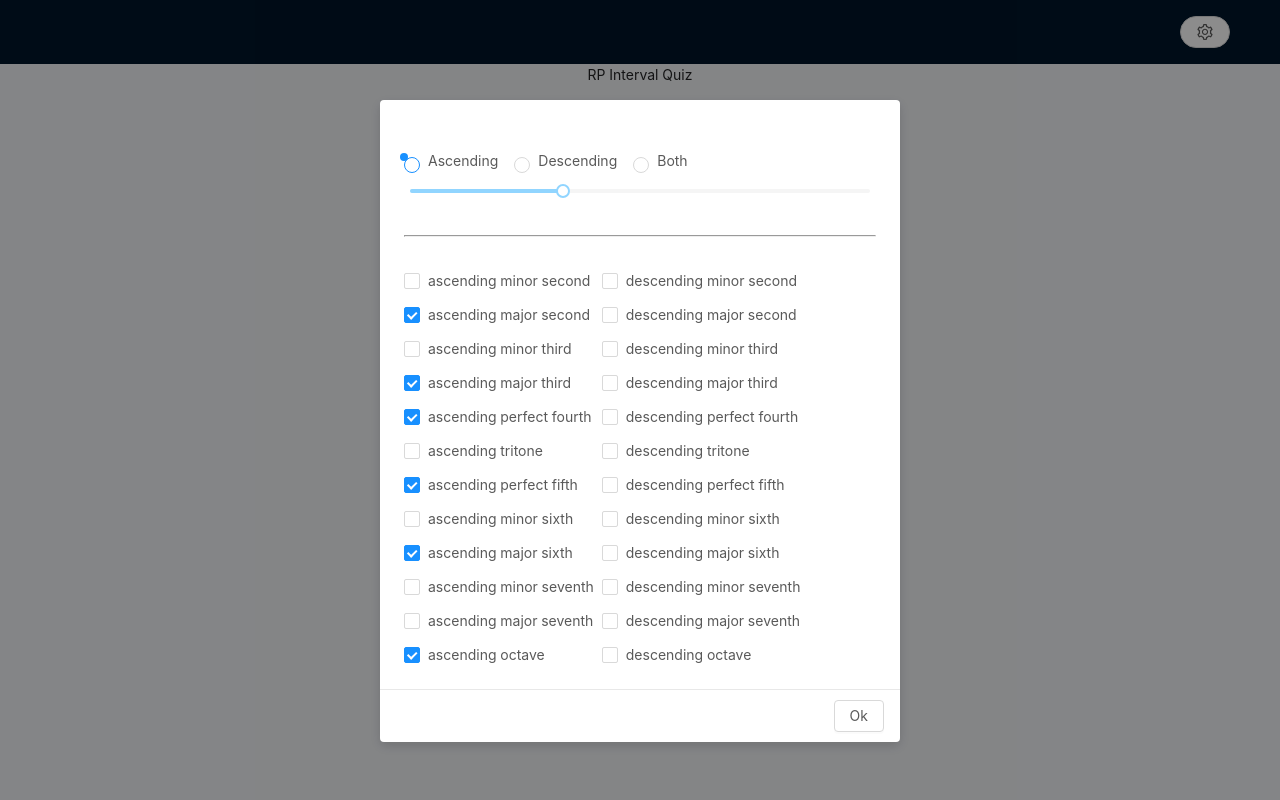
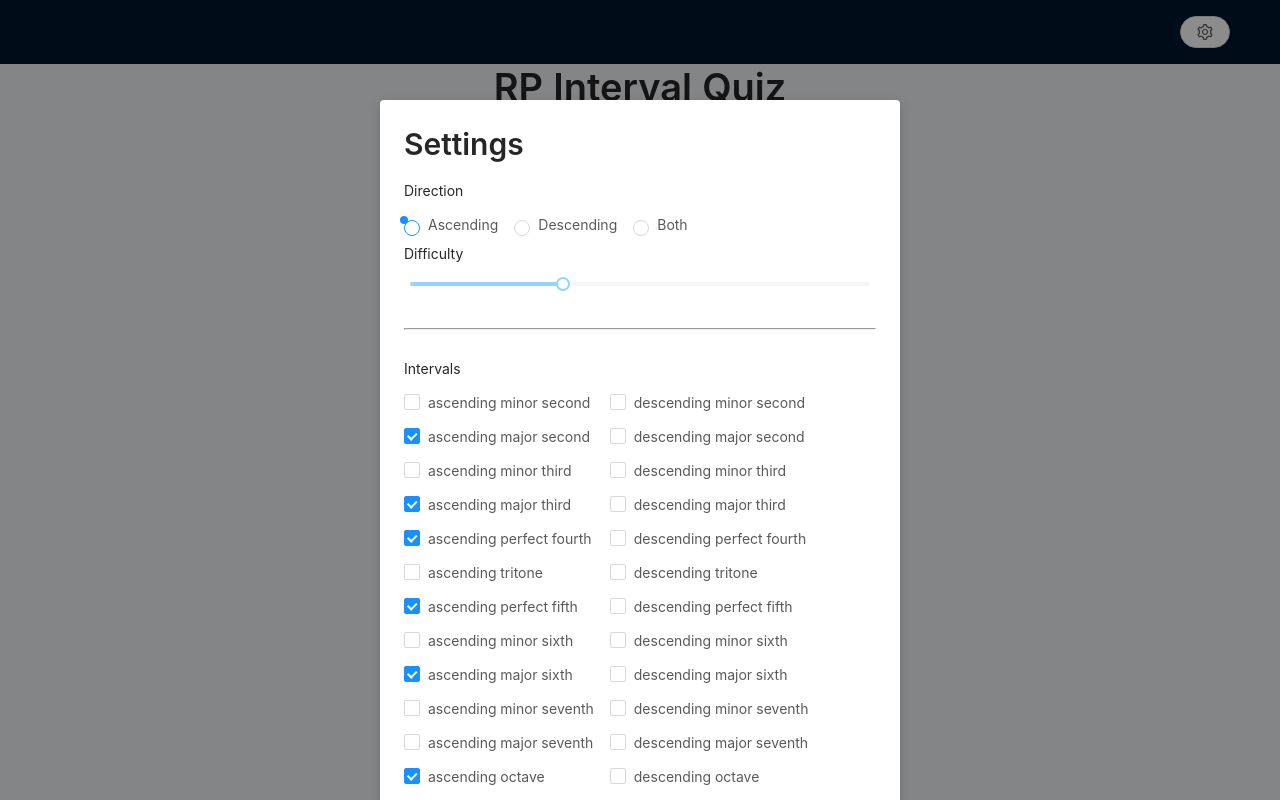
Before and after one commit to jjjpanda/RP-Interval-Quiz, a React app: page / in a window 1280 px wide. Both pictures are taken after a click on the button 1205 px from the left and 32 px from the top of the page. Built offline with nearby package versions, Linux system fonts and the light colour scheme.

Commit message:
fixed direction change bug and spacing issues

```diff
--- a/src/components/Quiz.jsx
+++ b/src/components/Quiz.jsx
@@ -184,18 +184,16 @@ class Quiz extends React.Component{
 
                 <Layout.Content style={{textAlign: 'center'}}>
 
+                    <Space direction={"vertical"}>
+
                         <Space >
                             {this.state.playing ? <SoundOutlined /> : <NotificationOutlined />}
                         </Space>
-
-                    <br />
 
                         <Space direction={'horizontal'}>
                             <Button shape="round" disabled={!this.state.playable} icon={this.state.firstPlay ? <PlayCircleOutlined /> : <RedoOutlined />} onClick={this.playInterval} />
                             <Button shape="round" disabled={!this.state.nextable} icon={<ArrowRightOutlined />} onClick={this.nextInterval} />
                         </Space>
-
-                    <br />
 
                         <Space>
                             <Space direction={"vertical"}>
@@ -205,8 +203,6 @@ class Quiz extends React.Component{
                                 {this.renderDescendingButtons()}
                             </Space>
                         </Space>
-
-                    <br />
 
                         <Progress
                             percent={this.state.numberCorrect/this.state.numberOfQuestions*100}
@@ -218,6 +214,9 @@ class Quiz extends React.Component{
                                 '100%': '#87d068',
                             }}
                         />
+
+                    </Space>
+
                 </Layout.Content>
 
             </Layout>
--- a/src/components/Results.jsx
+++ b/src/components/Results.jsx
@@ -4,14 +4,14 @@ import * as interval from '../lib/interval.js'
 
 import {
     Button,
-    Progress,
+    Typography,
     Table,
     Space,
     Modal
 } from 'antd'
 
 import {
-    PauseCircleOutlined
+    BarChartOutlined
 } from '@ant-design/icons'
 
 class Results extends React.Component{
@@ -66,12 +66,13 @@ class Results extends React.Component{
     render() {
         return (
             <div>
-                <Button shape="round" icon={<PauseCircleOutlined />} onClick={this.openModal} />
+                <Button shape="round" icon={<BarChartOutlined />} onClick={this.openModal} />
                 <Modal
                     closable={false}
                     visible={this.state.visible}
                     footer={<Button onClick={this.closeModal} >Ok</Button>}
                 >
+                    <Typography.Title level={2}>Results</Typography.Title>
                     <Table size={'small'} pagination={false} dataSource={[...this.props.results].reverse().filter(i => i.correct != 0 || i.incorrect != 0)} columns={this.columns} />
                 </Modal>
             </div>
--- a/src/components/Settings.jsx
+++ b/src/components/Settings.jsx
@@ -6,6 +6,7 @@ import {
     Slider,
     Checkbox,
     Switch,
+    Typography,
     Space
 } from 'antd'
 
@@ -29,7 +30,7 @@ class Settings extends React.Component{
         this.state = {
             visible: false,
             direction: Cookies.get('direction') || 'up',
-            difficulty: Cookies.get('difficulty') || 6,
+            difficulty: parseInt(Cookies.get('difficulty')) || 6,
             intervals: cookieIntervals || Settings.intervalArr('up', 6),
             speed: Cookies.get('speed') || "off"
         };
@@ -176,31 +177,41 @@ class Settings extends React.Component{
                     visible={this.state.visible}
                     footer={<Button onClick={this.closeModal} >Ok</Button>}
                 >
-                    {/* <Space>
-                        Speed Mode:
-                        <Switch checkedChildren="On" unCheckedChildren="Off" onChange={this.onSwitchChange} checked = {this.state.speed === 'on'} />
 
-                    </Space> */}
+                    <Typography.Title level={2}>Settings</Typography.Title>
 
-                    <br />
-
+                    <Space direction={'vertical'}>
+                        <Typography>Direction</Typography>
                         <Radio.Group onChange={this.onDirectionChange} value={this.state.direction}>
                             <Radio value={'up'}>Ascending</Radio>
                             <Radio value={'down'}>Descending</Radio>
                             <Radio value={'both'}>Both</Radio>
                         </Radio.Group>
+                        <Typography>Difficulty</Typography>
+                    </Space>
+
 
                     <Slider min={3} max={12} onChange={this.onDifficultyChange} value={this.state.difficulty} />
+
+                    {/* <Space>
+                        <Typography>Speed Mode:</Typography>
+                        <Switch checkedChildren="On" unCheckedChildren="Off" onChange={this.onSwitchChange} checked = {this.state.speed === 'on'} />
+                    </Space> */}
 
                     <br />
                     <hr />
                     <br />
 
+                    <Space direction={'vertical'}>
+                        <Typography>Intervals</Typography>
+                        <Space>
                             <Space direction={"vertical"}>
                                 {this.renderAscendingCheckbox()}
                             </Space>
                             <Space direction={"vertical"}>
                                 {this.renderDescendingCheckbox()}
+                            </Space>
+                        </Space>
                     </Space>
 
                 </Modal>
--- a/src/components/Start.jsx
+++ b/src/components/Start.jsx
@@ -27,7 +27,7 @@ class Start extends React.Component{
                 </Layout.Header>
                 <Layout.Content style={{textAlign: 'center'}}>
                     <Space direction="vertical">
-                        <Typography>RP Interval Quiz</Typography>
+                        <Typography.Title>RP Interval Quiz</Typography.Title>
                         <br />
                         <Button>
                             <Link to="/quiz">
```
Also changed, not shown: 1 other file (tests, documents, lock files or other folders). Lines whose indentation alone changed are shown as unchanged.
